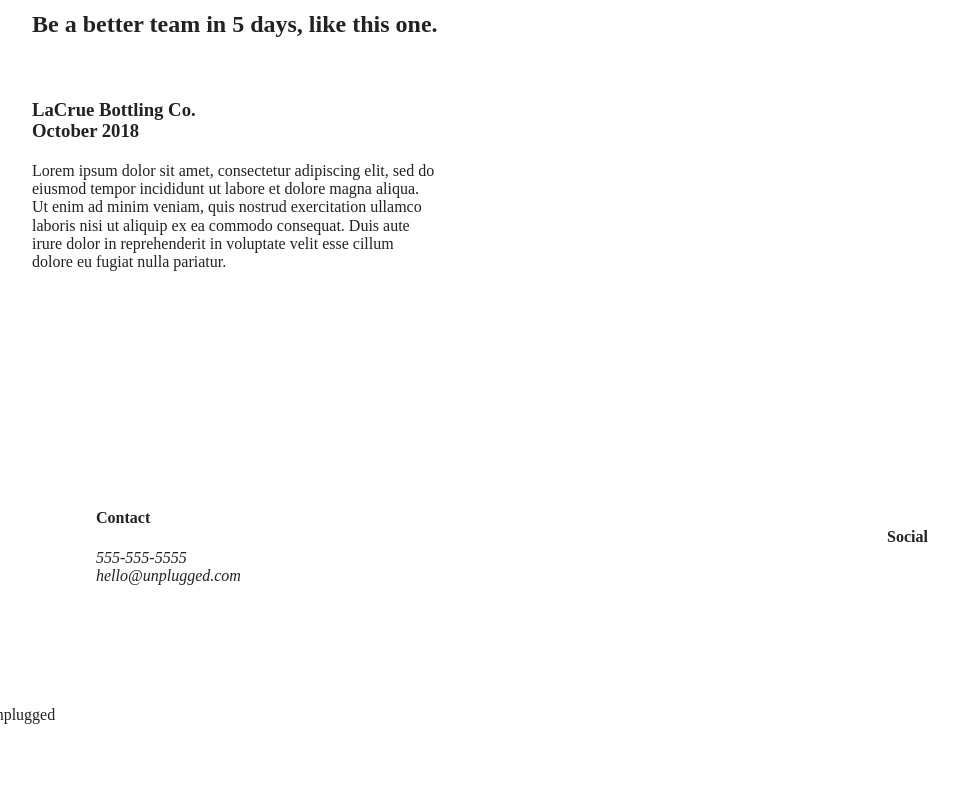
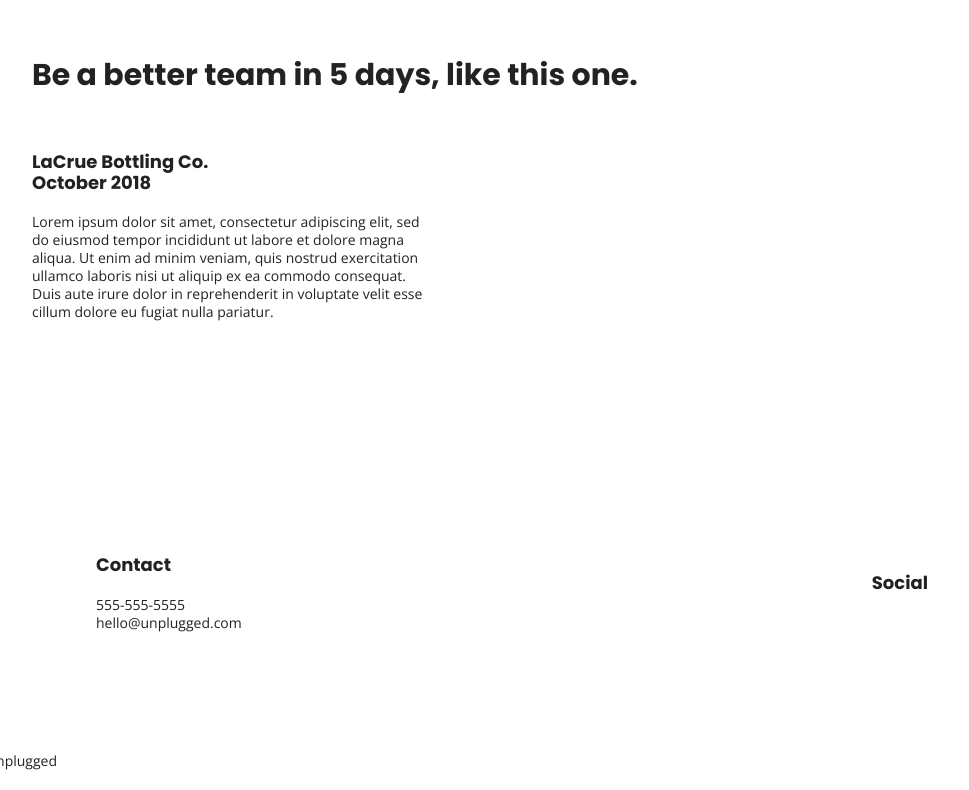
Before and after one commit to saritagarcia/206-unplugged, a website built with Parcel: page index.html in a window 1280 px wide. Shown: the part 1365-2155 px from the top of the page, without its empty margins (128-1097 px from the left). Before the commit the page ends 2109 px from the top, so only its background shows below. Built offline with nearby package versions, Linux system fonts and the light colour scheme.

Commit message:
Implemented text styles

```diff
--- a/about/index.html
+++ b/about/index.html
@@ -11,7 +11,8 @@
   <link rel="manifest" href="../site.webmanifest">
   <link rel="apple-touch-icon" href="../icon.png">
   <!-- Place favicon.ico in the root directory -->
-
+<!-- Google Fonts -->
+<link href="https://fonts.googleapis.com/css?family=Open+Sans:400,700|Poppins:500,700" rel="stylesheet">
   <link rel="stylesheet" href="../css/normalize.css">
   <link rel="stylesheet" href="../css/main.css">
 
--- a/css/main.css
+++ b/css/main.css
@@ -87,6 +87,52 @@ textarea {
    Author's custom styles
    ========================================================================== */
 
+/* General Styles */
+html {
+	font-size: 16px;
+}
+
+body {
+  font-size: 1em;
+  font-family: 'Open Sans', sans-serif;
+  text-align: left;
+}
+
+ul,
+ol {
+  list-style-type: none;
+}
+
+a {
+  color: #e2e3ed;
+  text-decoration: none;
+}
+
+h2 {
+  font-family: 'Poppins', sans-serif;
+  font-size: 1.875em;
+}
+
+h3,
+h4 {
+  font-family: 'Poppins', sans-serif;
+  margin: 20px 0;
+  font-size: 1.125em;
+}
+
+p {
+  font-size: .875em;
+  line-height: 1.285;
+}
+
+address {
+ font-style: normal;
+}
+
+.content-wrapper {
+  width: 90%;
+  margin: 50px 0;
+}
 /* ------- Base Header - Footer Styles -------*/
 
 header,
--- a/index.html
+++ b/index.html
@@ -11,7 +11,8 @@
   <link rel="manifest" href="site.webmanifest">
   <link rel="apple-touch-icon" href="icon.png">
   <!-- Place favicon.ico in the root directory -->
-
+<!-- Google Fonts -->
+<link href="https://fonts.googleapis.com/css?family=Open+Sans:400,700|Poppins:500,700" rel="stylesheet">
   <link rel="stylesheet" href="css/normalize.css">
   <link rel="stylesheet" href="css/main.css">
 
```
Also changed, not shown: faq/index.html (+2 -1 lines).
